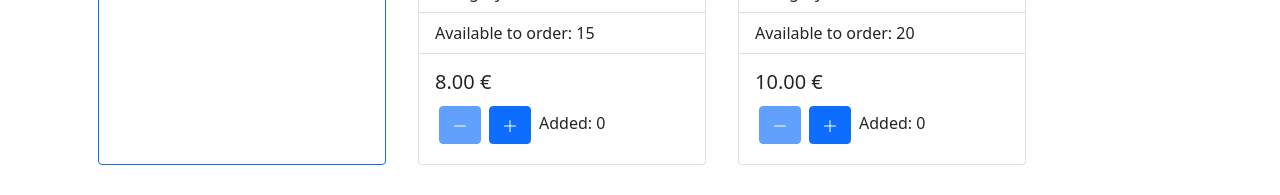
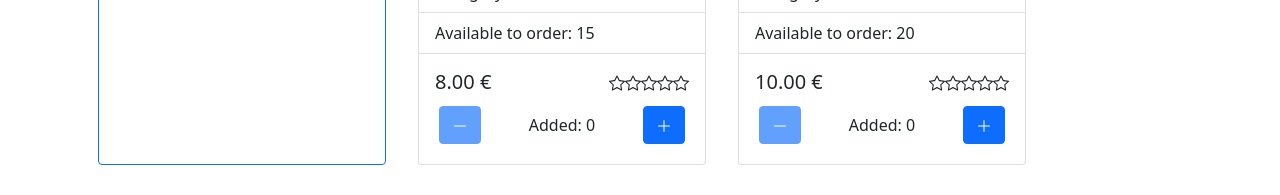
Before and after one commit to piotrekvs/wdai_lab, a React (Create React App) app in the folder restaurant/: page / in a window 1280 px wide. Shown: the part 437-632 px from the top of the page. Built offline with nearby package versions, Linux system fonts and the light colour scheme; grey boxes are pictures that could not be loaded.

Commit message:
star review

```diff
--- a/restaurant/src/App.tsx
+++ b/restaurant/src/App.tsx
@@ -1,6 +1,7 @@
 import React from 'react';
 import './App.css';
 import HeaderNavigation from './Components/HeaderNavigation/HeaderNavigation';
+import CartPage from './Pages/CartPage/CartPage';
 import HomePage from './Pages/HomePage/HomePage';
 import MenuPage from './Pages/MenuPage/MenuPage';
 
@@ -38,6 +39,7 @@ export class App extends React.Component<Props, State> {
                         )}
                     />
                 )}
+                {this.state.page === 'cart' && <CartPage />}
             </div>
         );
     }
--- /dev/null
+++ b/restaurant/src/Components/DishStarsReview/DishStarsReview.tsx
@@ -0,0 +1,24 @@
+/* eslint-disable react/no-array-index-key */
+import React from 'react';
+import { BsStarFill, BsStar } from 'react-icons/bs';
+import { StarsReview } from '../../Types/Types';
+
+type Props = {
+    starsReview: StarsReview | undefined;
+    setValue: (val: StarsReview['value']) => void;
+}
+
+const DishStarsReview = (props: Props) => {
+    const maxStars = 5;
+    return (
+        <div>
+            {[...Array(maxStars)].map((_, i) => (
+                (props.starsReview === undefined || props.starsReview.value < i)
+                    ? <BsStar onClick={() => props.setValue(i)} key={i} />
+                    : <BsStarFill onClick={() => props.setValue(i)} key={i} />
+            ))}
+        </div>
+    );
+};
+
+export default DishStarsReview;
--- a/restaurant/src/Components/HeaderNavigation/HeaderNavigation.tsx
+++ b/restaurant/src/Components/HeaderNavigation/HeaderNavigation.tsx
@@ -48,7 +48,11 @@ const HeaderNavigation: React.FC<Props> = (props: Props) => (
                 </NavDropdown>
             </Nav>
             <Nav>
-                <Nav.Link href="#cart">
+                <Nav.Link
+                    href="#cart"
+                    active={props.page === 'cart'}
+                    onClick={() => props.setPage('cart')}
+                >
                     <BsCart3 size={24} />
                     {' Cart '}
                     <Badge
--- a/restaurant/src/Components/ProductCard/DishCard.tsx
+++ b/restaurant/src/Components/ProductCard/DishCard.tsx
@@ -4,7 +4,8 @@ import {
     Button, Card, ListGroup, ListGroupItem,
 } from 'react-bootstrap';
 import { BsPlusLg, BsDashLg, BsXLg } from 'react-icons/bs';
-import { Dish } from '../../Types/Types';
+import { Dish, StarsReview } from '../../Types/Types';
+import DishStarsReview from '../DishStarsReview/DishStarsReview';
 
 type Props = {
     currency: string;
@@ -13,6 +14,8 @@ type Props = {
     changeOrderedQuantity: (x: number) => void;
     borderColor: string;
     onDelete: () => void;
+    starsReview: StarsReview | undefined;
+    changeStarsReview: (id: StarsReview['id'], val: StarsReview['value']) => void
 };
 type State = {
     orderedQuantity: number;
@@ -85,7 +88,14 @@ export class DishCard extends React.Component<Props, State> {
                     </ListGroupItem>
                 </ListGroup>
                 <Card.Body>
+                    <div className="d-flex justify-content-between align-items-start">
                         <Card.Title>{this.displayPrice()}</Card.Title>
+                        <DishStarsReview
+                            starsReview={this.props.starsReview}
+                            setValue={(i) => this.props.changeStarsReview(this.props.dish.id, i)}
+                        />
+                    </div>
+                    <div className="d-flex justify-content-between align-items-center">
                         <Button
                             className="m-1"
                             disabled={this.state.orderedQuantity <= 0}
@@ -93,6 +103,11 @@ export class DishCard extends React.Component<Props, State> {
                         >
                             <BsDashLg />
                         </Button>
+                        <Card.Text className="d-inline m-1">
+                            Added:
+                            {' '}
+                            {this.state.orderedQuantity}
+                        </Card.Text>
                         <Button
                             className="m-1"
                             disabled={this.state.orderedQuantity >= this.props.dish.quantity}
@@ -100,11 +115,7 @@ export class DishCard extends React.Component<Props, State> {
                         >
                             <BsPlusLg />
                         </Button>
-                    <Card.Text className="d-inline m-1">
-                        Added:
-                        {' '}
-                        {this.state.orderedQuantity}
-                    </Card.Text>
+                    </div>
                 </Card.Body>
             </Card>
         );
--- /dev/null
+++ b/restaurant/src/Pages/CartPage/CartPage.css
@@ -0,0 +1,3 @@
+.container{
+    margin: auto;
+}
--- /dev/null
+++ b/restaurant/src/Pages/CartPage/CartPage.tsx
@@ -0,0 +1,14 @@
+import React, { Component } from 'react';
+
+// eslint-disable-next-line react/prefer-stateless-function
+export class CartPage extends Component {
+    render() {
+        return (
+            <div className="container">
+                <h1>Cart</h1>
+            </div>
+        );
+    }
+}
+
+export default CartPage;
--- a/restaurant/src/Pages/MenuPage/MenuPage.tsx
+++ b/restaurant/src/Pages/MenuPage/MenuPage.tsx
@@ -1,6 +1,8 @@
 import React from 'react';
 import './MenuPage.css';
-import { Dish, DishInput } from '../../Types/Types';
+import {
+    Dish, DishInput, StarsReview, StarsReviews,
+} from '../../Types/Types';
 import fakeDataDishes from '../../Data/data';
 import DishCard from '../../Components/ProductCard/DishCard';
 import DishCardAdd from '../../Components/ProductCard/DishCardAdd';
@@ -14,6 +16,7 @@ type Props = {
 
 type State = {
     dishes: Dish[];
+    starsReviews: StarsReviews;
     cheapestDishId: Dish['id'];
     mostExpensiveDishId: Dish['id'];
     addDishModalShow: boolean;
@@ -25,6 +28,7 @@ let dishes = fakeDataDishes;
 export class MenuPage extends React.Component<Props, State> {
     state: State = {
         dishes,
+        starsReviews: [],
         cheapestDishId: '',
         mostExpensiveDishId: '',
         addDishModalShow: false,
@@ -72,6 +76,19 @@ export class MenuPage extends React.Component<Props, State> {
         this.findMostLeastExpensiveDish();
     };
 
+    handleChangeStarsReview = (id: StarsReview['id'], value: StarsReview['value']) => {
+        this.setState((s) => {
+            const newStarsReviews = s.starsReviews;
+            const idx = newStarsReviews.findIndex((v) => v.id === id);
+            if (idx === -1) {
+                newStarsReviews.push({ id, value });
+            } else {
+                newStarsReviews[idx].value = value;
+            }
+            return ({ starsReviews: newStarsReviews });
+        });
+    };
+
     findMostLeastExpensiveDish = () => {
         this.setState((s) => {
             const mostExpensiveDish = { price: 0, id: '' };
@@ -103,6 +120,10 @@ export class MenuPage extends React.Component<Props, State> {
                         changeOrderedQuantity={(x) => this.props.changeNumOfOrderedDishes(x)}
                         borderColor={this.handleBorderColor(dish.id)}
                         onDelete={() => this.handleDelete(dish.id)}
+                        starsReview={this.state.starsReviews.find(
+                            (v: StarsReview) => v.id === dish.id,
+                        )}
+                        changeStarsReview={this.handleChangeStarsReview}
                     />
                 ))}
                 {this.state.addDishModalMount && (
--- a/restaurant/src/Types/Types.ts
+++ b/restaurant/src/Types/Types.ts
@@ -36,3 +36,7 @@ export type DishValidation = { // (-1) - not used yet, 0 - invalid, 1 - valid
     description: -1 | 0 | 1;
     images: -1 | 0 | 1;
 };
+
+export type StarsReview = {id: Dish['id'], value: number};
+
+export type StarsReviews = StarsReview[];
```
Lines whose indentation alone changed are shown as unchanged.
